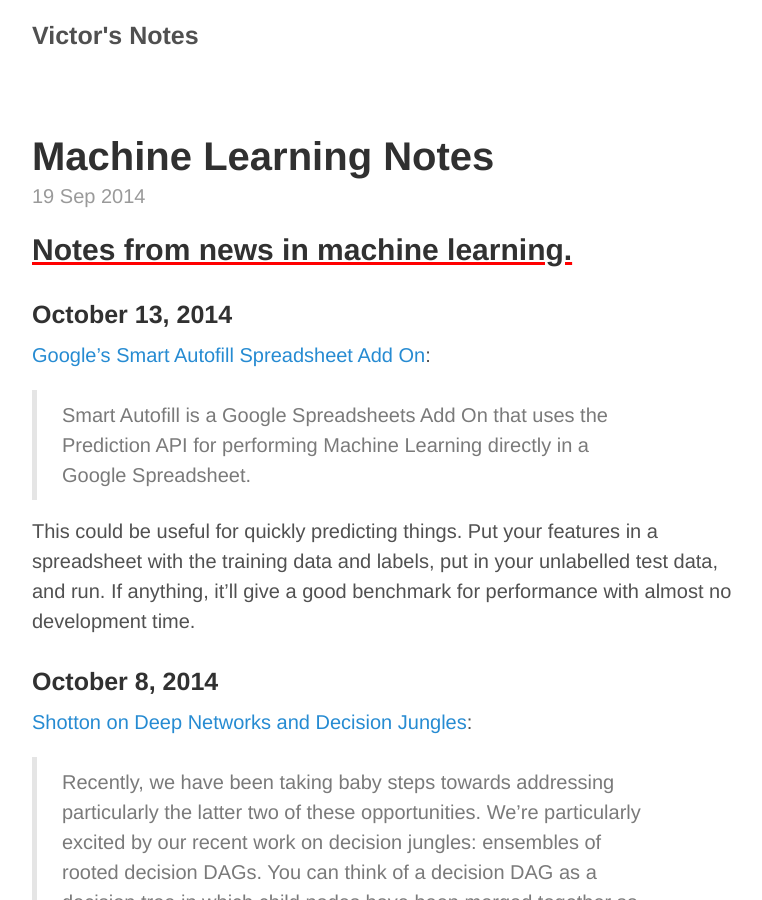
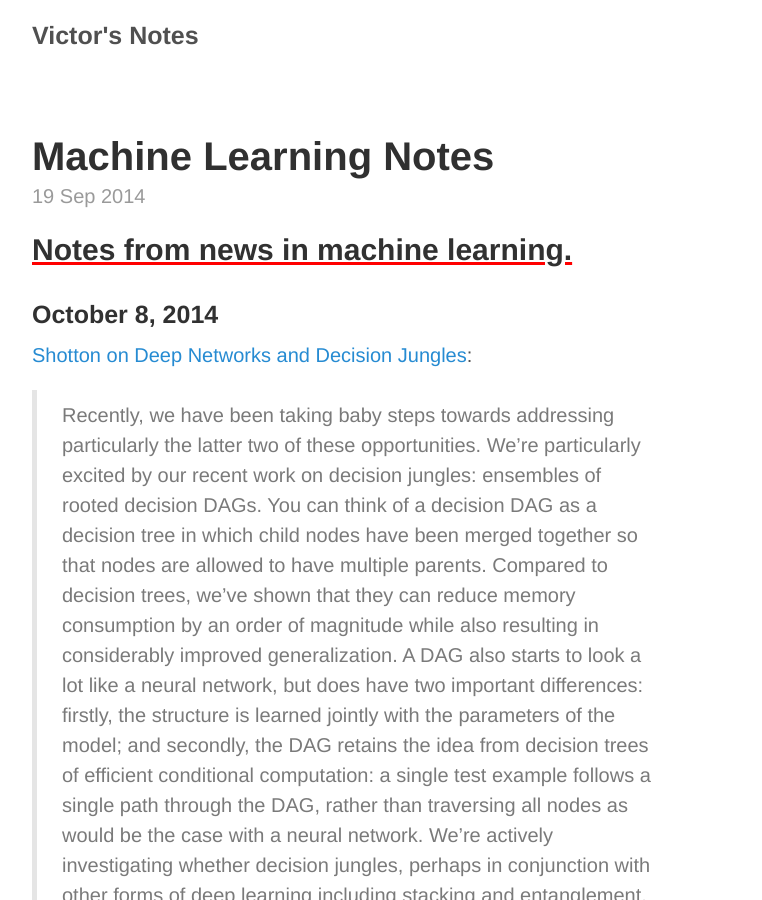
Before and after one commit to victorgan/victorgan.github.io, a Jekyll site: the page built from _posts/2014-09-19-machine-learning-notes.md, in a window 1280 px wide and 900 px high. Shown: the whole window, without its empty margins (248-1010 px from the left). Built offline with Jekyll 4.4.1, drawn with Linux system fonts in a browser that asks for light colours; nearby versions of some CDN libraries; library files that are not in the unit come from our copies; comment, search, counter and statistics services are not loaded.

Commit message:
Revert "articles"
This reverts commit 74bbb0c42cadf3f7688dfcdfa74925d86df0bf4f.

```diff
--- a/_posts/2014-09-19-machine-learning-notes.md
+++ b/_posts/2014-09-19-machine-learning-notes.md
@@ -4,18 +4,6 @@ title: Machine Learning Notes
 ---
 
 ## Notes from news in machine learning.
-
-### October 13, 2014
-[Google's Smart Autofill Spreadsheet Add
-On](https://cloud.google.com/prediction/docs/smart_autofill_add_on):
-
-> Smart Autofill is a Google Spreadsheets Add On that uses the Prediction API
-> for performing Machine Learning directly in a Google Spreadsheet.
-
-This could be useful for quickly predicting things. Put your features in a
-spreadsheet with the training data and labels, put in your unlabelled test data,
-and run. If anything, it'll give a good benchmark for performance with almost no
-development time.
 
 ### October 8, 2014
 
```
